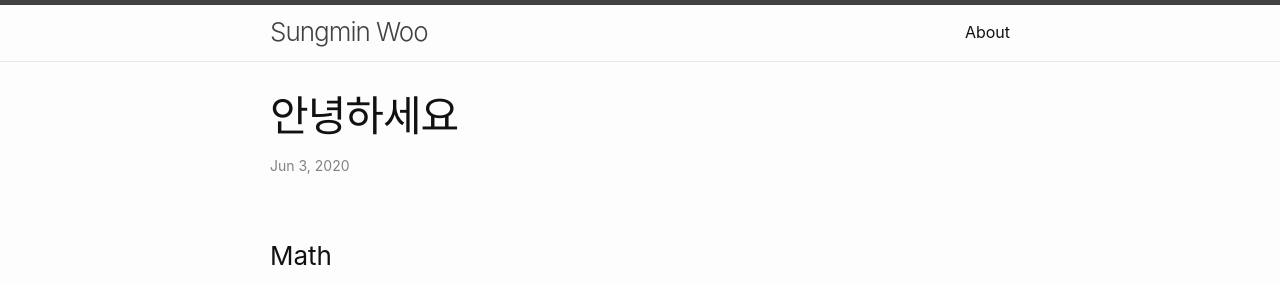
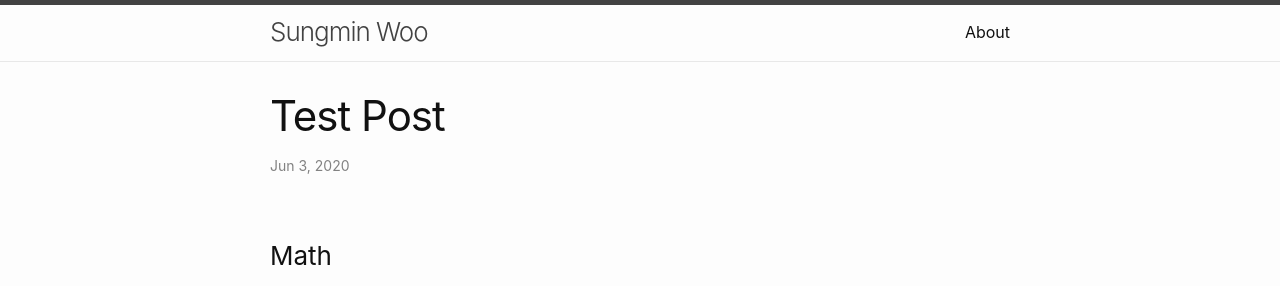
Before and after one commit to SausageTaste/SausageTaste.github.io, a Jekyll site: the page built from _posts/2020-06-04-welcome-to-jekyll.markdown, in a window 1280 px wide. Shown: the top 286 px of the page. Built offline with Jekyll 4.4.1, drawn with Linux system fonts in a browser that asks for light colours; formulas are drawn with MathJax 3; comment, search, counter and statistics services are not loaded.

Commit message:
Changed title for test post

```diff
--- a/_posts/2020-06-04-welcome-to-jekyll.markdown
+++ b/_posts/2020-06-04-welcome-to-jekyll.markdown
@@ -1,9 +1,10 @@
 ---
 layout: post
-title:  "안녕하세요"
+title:  "Test Post"
 date:   2020-06-04 00:01:55 +0900
 categories: jekyll update
 use_math: true
+comments: true
 ---
 
 ### Math
```
